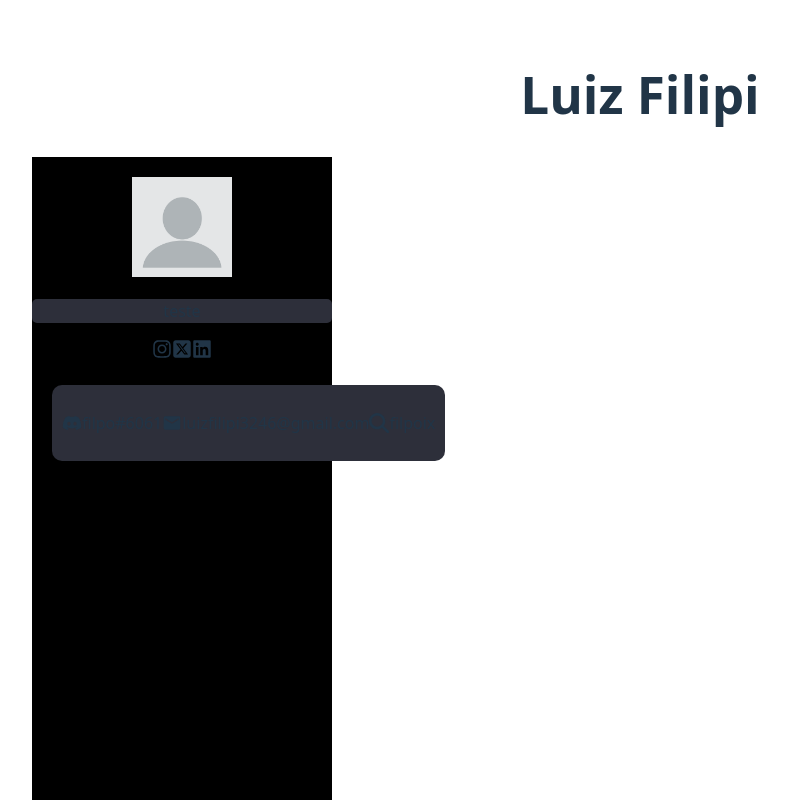
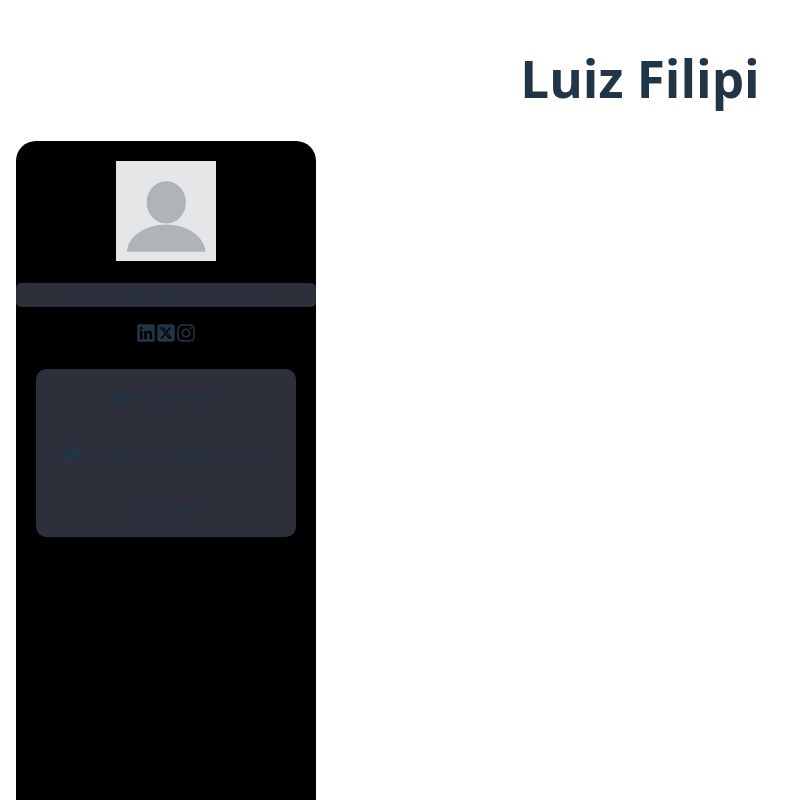
Before and after one commit to FiLpoix/curriculo, a React (Vite) app: page / in a window 1280 px wide. Shown: the top 800 px of the page, without its empty margins (0-803 px from the left). Built offline with nearby package versions, Linux system fonts and the light colour scheme.

Commit message:
mais uma tentativa do sidebar ser bom

```diff
--- a/src/App.css
+++ b/src/App.css
@@ -6,19 +6,17 @@
   flex: 1;
   max-width: 1280px;
   margin: 0 auto;
-  padding: 2rem;
+  padding: 1rem;
   text-align: center;
 }
 
-.curriculumContainer{
-}
 
 .sidebarContainer{
   background-color: #000;
   padding-top: 20px;
   height: 100%;
   width: 300px;
-
+  border-radius: 20px;
 }
 
 .Icon{
@@ -28,23 +26,22 @@
 
 .profile{
   width:100px;
-  height:100px
-}
-
-.socialMediaContainer{
+  height:100px;
 }
 
 .socialText{
-  align-items: center;
   background-color: #2D2F3A;
   border-radius: 5px;
 }
 
 .contactContainer{
-  display: inline-flex;
-  align-items: center;
   margin: 20px;
-  padding: 10px;
   background-color: #2D2F3A;
   border-radius: 10px;
 }
+
+.iconText{
+  display: inline-flex;
+  align-items: center;
+  gap: 5px;
+}
--- a/src/components/Sidebar.jsx
+++ b/src/components/Sidebar.jsx
@@ -10,21 +10,29 @@ const Sidebar = () => {
 
       <div className="socialMediaContainer">
         <div className="socialText">
-          <p>teste</p>
+          <p>Desenvolvedor Front End</p>
         </div>
 
+        <FaLinkedin className="linkedin Icon" />
+        <FaSquareXTwitter className="xwitter Icon" />
         <FaInstagram className="instagram Icon" />
-        <FaSquareXTwitter className="xwitter Icon" />
-        <FaLinkedin className="linkedin Icon" />
       </div>
 
       <div className="contactContainer">
+        <div className='iconText'>
         <FaDiscord className="discord Icon" />
         <p>filpo#6061 </p>
+        </div>
+
+        <div className='iconText'>
         <MdEmail className="email Icon" />
         <p>luizfilipi3246@gmail.com </p>
+        </div>
+
+        <div className='iconText'>
         <FaMagnifyingGlass className="search Icon" />
         <p>filpoix </p>
+        </div>
       </div>
     </div>
   );
```
